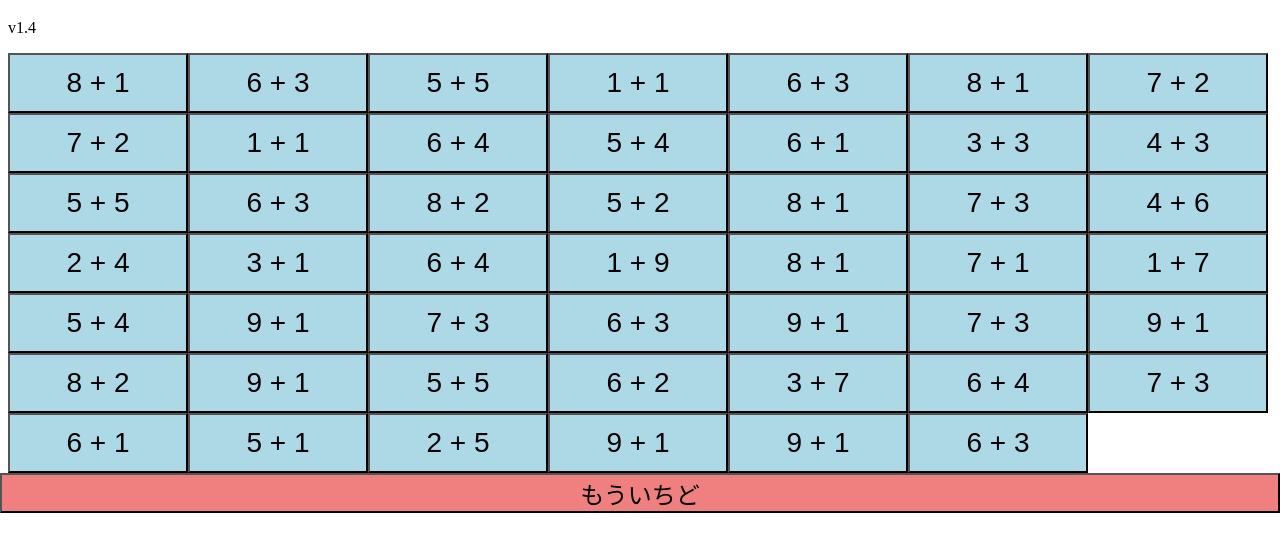
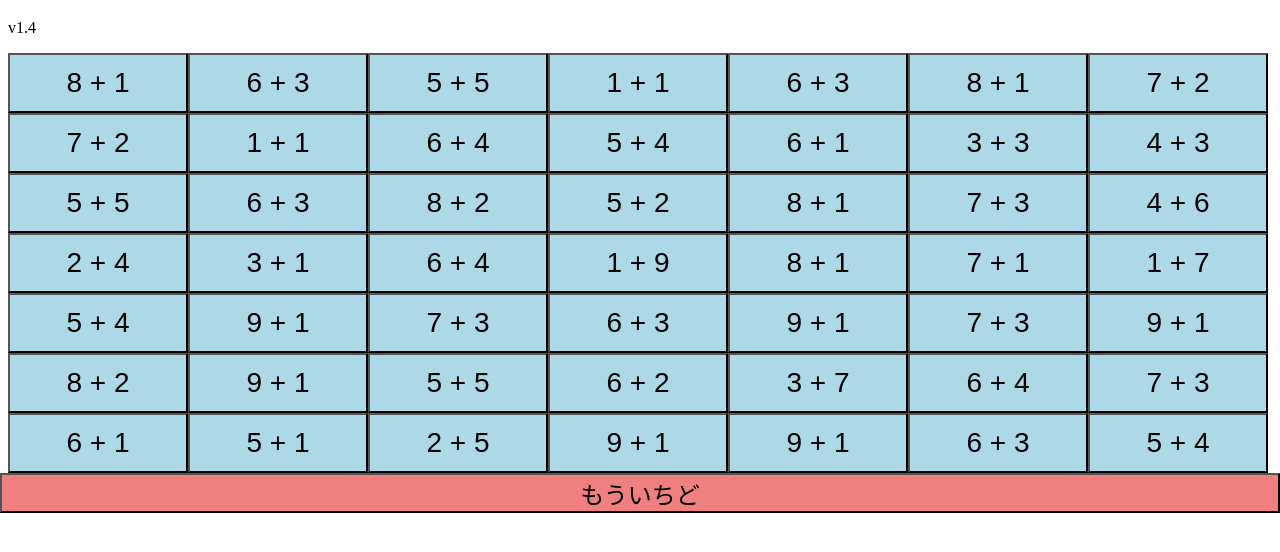
Before and after one commit to schan-lab/wa_game, a plain HTML site: page index.html in a window 1280 px wide. Shown: the part 70-622 px from the top of the page. Drawn offline with Linux system fonts and the light colour scheme.

Commit message:
1つ増やした

```diff
--- a/index.html
+++ b/index.html
@@ -44,7 +44,7 @@
       location.reload();
     }
     // ボタンの数と最大値を指定
-    const buttonCount = 48;
+    const buttonCount = 49;
     const maxNumber = 9;
     function generateProblem() {
 
```
